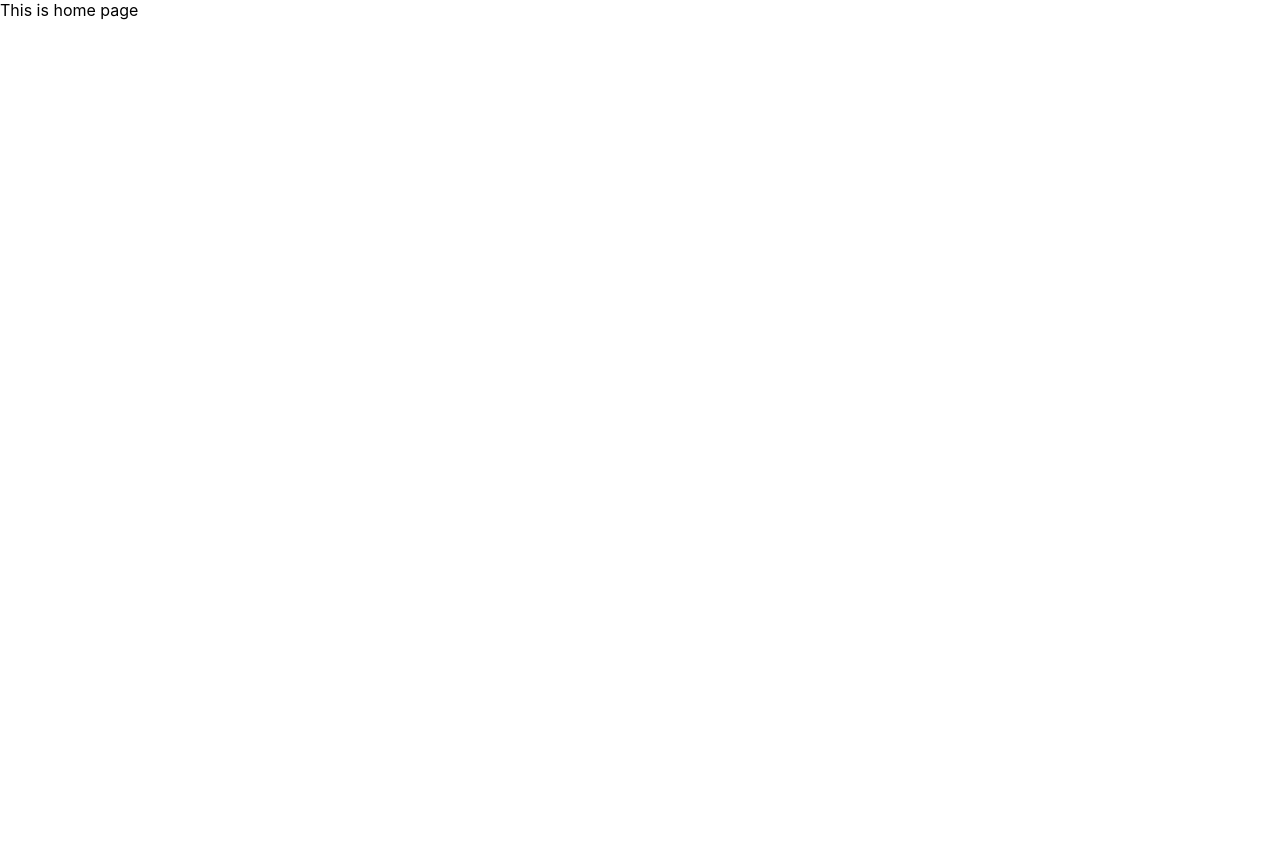
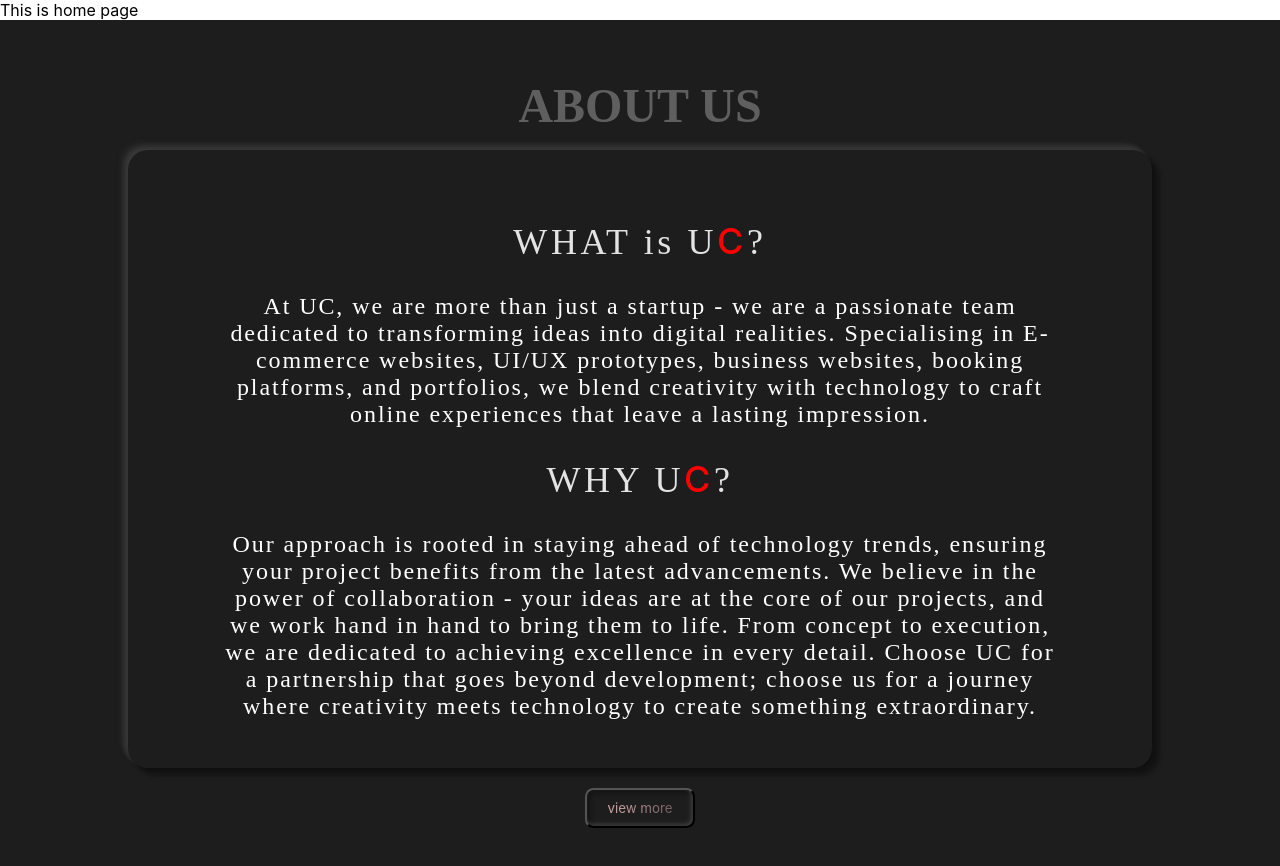
Before and after one commit to UC-Technologies/uc-website, a React (Vite) app: page / in a window 1280 px wide. Before the commit the page ends 800 px from the top, so only its background shows below. Built offline with nearby package versions, Linux system fonts and the light colour scheme.

Commit message:
added about us page

```diff
--- a/package.json
+++ b/package.json
@@ -25,7 +25,9 @@
     "react-icons": "^4.12.0",
     "react-query": "^3.39.3",
     "react-router-dom": "^6.16.0",
+    "react-slick": "^0.30.1",
     "react-top-loading-bar": "^2.3.1",
+    "slick-carousel": "^1.8.1",
     "sonner": "^1.3.1",
     "swiper": "^11.0.5",
     "vite": "^4.4.9"
--- /dev/null
+++ b/src/Pages/About/About.jsx
@@ -0,0 +1,52 @@
+import React, { useState } from "react";
+import styles from "./about.module.scss";
+
+const About = () => {
+  const [showTestimonials, setShowTestimonials] = useState(false);
+
+  return (
+    <div className={styles.mainContainer}>
+      <div className={styles.header}>ABOUT US</div>
+      <div className={styles.content}>
+        {/* <div className={styles.header}>ABOUT US</div> */}
+        <div className={styles.title}>
+          WHAT is U<span>C</span>?
+        </div>
+        <div className={styles.paragraph}>
+          At UC, we are more than just a startup - we are a passionate team dedicated to
+          transforming ideas into digital realities. Specialising in E-commerce websites,
+          UI/UX prototypes, business websites, booking platforms, and portfolios, we blend
+          creativity with technology to craft online experiences that leave a lasting
+          impression.
+        </div>
+        <div className={styles.subHeader}>
+          WHY U<span>C</span>?
+        </div>
+        <div className={styles.paragraph}>
+          Our approach is rooted in staying ahead of technology trends, ensuring your
+          project benefits from the latest advancements. We believe in the power of
+          collaboration - your ideas are at the core of our projects, and we work hand in
+          hand to bring them to life. From concept to execution, we are dedicated to
+          achieving excellence in every detail. Choose UC for a partnership that goes
+          beyond development; choose us for a journey where creativity meets technology to
+          create something extraordinary.
+        </div>
+      </div>
+      {/* <div className={styles.testimonialsSection1}> */}
+      {showTestimonials && (
+        <div className={styles.testimonialsSection1}>
+          <section className={styles.testimonialsSection}>
+            <div className={styles.Testi}>Testimonials</div>
+          </section>
+        </div>
+      )}
+      <div className={styles.viewLessButton}>
+        <button onClick={() => setShowTestimonials(!showTestimonials)}>
+          {showTestimonials ? "view less" : "view more"}
+        </button>
+      </div>
+    </div>
+  );
+};
+
+export default About;
--- /dev/null
+++ b/src/Pages/About/About.module.scss
@@ -0,0 +1,211 @@
+.mainContainer {
+  display: flex;
+  flex-direction: column;
+  justify-content: center;
+  align-items: center;
+  background: #1d1d1d;
+  padding-top: 50px; // Give space for the fixed navbar
+}
+.content {
+  display: flex;
+  flex-direction: column;
+  align-items: center;
+  padding: 1.5rem;
+  width: 80%;
+  gap: 1.5rem;
+  padding-bottom: 3rem;
+  border-radius: 1.25rem;
+  background: #1d1d1d;
+  box-shadow:
+    8px 8px 4px 0px rgba(0, 0, 0, 0.25),
+    4px 4px 4px 0px rgba(0, 0, 0, 0.25),
+    -8px -8px 4px 0px rgba(60, 60, 60, 0.25),
+    -4px -4px 4px 0px rgba(126, 126, 126, 0.25);
+}
+span {
+  color: red;
+}
+
+.header {
+  color: #605f5f;
+  text-align: center;
+  font-family: "Josefin Sans";
+  font-size: 3rem;
+  font-style: normal;
+  font-weight: 700;
+  line-height: 150%;
+  margin-bottom: 0.5rem;
+  @media (max-width: 700px) {
+    font-size: 1.75rem;
+  }
+}
+
+.title {
+  color: #e3e3e3;
+  margin-top: 2.5rem;
+  text-align: center;
+  font-family: "Josefin Sans";
+  font-size: 2.25rem;
+  font-style: normal;
+  font-weight: 500;
+  line-height: 150%; /* 3.375rem */
+  letter-spacing: 0.225rem;
+
+  @media (max-width: 700px) {
+    font-size: 1.25rem;
+  }
+}
+.subHeader {
+  color: #e3e3e3;
+
+  text-align: center;
+  font-family: "Josefin Sans";
+  font-size: 2.25rem;
+  font-style: normal;
+  font-weight: 500;
+  line-height: 150%; /* 3.375rem */
+  letter-spacing: 0.225rem;
+  @media (max-width: 700px) {
+    font-size: 1.25rem;
+  }
+}
+
+.paragraph {
+  color: #fff;
+  text-align: center;
+  font-family: "Josefin Sans";
+  font-size: 1.5rem;
+  font-style: normal;
+  font-weight: 500;
+  // line-height: 150%;
+  letter-spacing: 0.12rem;
+  padding-right: 4rem;
+  padding-left: 4rem;
+}
+
+.testimonialsSection {
+  width: 100%;
+}
+.testimonialsSection1 {
+  width: 80%;
+  margin-top: 2rem;
+  display: flex;
+  flex-direction: column;
+  align-items: center;
+  text-align: center;
+  padding: 3rem;
+  justify-content: space-between;
+  border-radius: 1.875rem;
+  background: #494949;
+  box-shadow:
+    -4px -4px 2px 0px rgba(132, 132, 132, 0.25) inset,
+    0px 4px 4px 0px rgba(215, 215, 215, 0.25) inset;
+}
+@media (min-width: 950px) {
+  .testimonialsSection {
+    width: 50rem;
+  }
+}
+.viewLessButton {
+  text-align: center;
+  margin-top: 20px;
+  width: 16.25rem;
+  height: 4.875rem;
+}
+
+.viewLessButton button {
+  background: linear-gradient(90deg, #f3c1c1 0%, rgba(232, 169, 169, 0) 132.4%);
+  background-clip: text;
+  -webkit-background-clip: text;
+  -webkit-text-fill-color: transparent;
+  padding: 10px 20px;
+  margin-bottom: 1rem;
+  border-radius: 0.52888rem;
+  box-shadow:
+    -3.385px -3.385px 5.077px 0px rgba(74, 74, 74, 0.25) inset,
+    -1.692px -1.692px 3.385px 0px rgba(139, 139, 139, 0.25) inset,
+    3.385px 3.385px 5.077px 0px rgba(0, 0, 0, 0.25) inset,
+    1.692px 1.692px 3.385px 0px rgba(33, 32, 32, 0.25) inset;
+}
+
+.testimonialSlider {
+  padding: 20px 0;
+
+  .slick-list,
+  .slick-slider,
+  .slick-track {
+    position: relative;
+  }
+
+  .slick-slide {
+    display: flex !important;
+    justify-content: center;
+    align-items: center;
+    margin: 0 10px;
+    transition: transform 0.5s ease;
+
+    & > div {
+      flex: 1;
+      display: flex !important;
+      justify-content: center;
+      align-items: center;
+    }
+  }
+
+  .slick-dots {
+    bottom: -25px;
+    li {
+      margin: 0;
+    }
+    button:before {
+      font-size: 12px;
+      color: white;
+      opacity: 1;
+    }
+    .slick-active button:before {
+      color: white;
+      opacity: 1;
+    }
+  }
+
+  .testimonial {
+    color: white;
+    padding: 1rem;
+    // text-align: center;
+    // border-radius: 4px;
+    // max-width: 100%;
+    max-width: calc(95% - 10px);
+    // margin: auto;
+    border-radius: 1.875rem;
+    background: #494949;
+
+    box-shadow:
+      -4px -4px 2px 0px rgba(132, 132, 132, 0.25) inset,
+      0px 4px 4px 0px rgba(215, 215, 215, 0.25) inset;
+  }
+}
+.Testi {
+  color: #fff;
+
+  font-family: "Josefin Sans";
+  font-size: 2.25rem;
+  font-style: normal;
+  font-weight: 500;
+  line-height: 150%; /* 3.375rem */
+  letter-spacing: 0.09719rem;
+  @media (max-width: 600px) {
+    font-size: 1.5rem;
+    padding-top: 0.5rem;
+  }
+}
+.testimonialText {
+  color: #fff;
+
+  text-align: center;
+  font-family: "Josefin Sans";
+  font-size: 1.5rem;
+  font-style: normal;
+  font-weight: 500;
+  line-height: 150%; /* 2.25rem */
+  letter-spacing: 0.12rem;
+}
--- a/src/main.jsx
+++ b/src/main.jsx
@@ -1,10 +1,12 @@
-import React from 'react'
-import ReactDOM from 'react-dom/client'
-import App from './App.jsx'
-import './index.scss'
+import React from "react";
+import ReactDOM from "react-dom/client";
+import App from "./App.jsx";
+import "./index.scss";
+import About from "./Pages/About/About.jsx";
 
-ReactDOM.createRoot(document.getElementById('root')).render(
+ReactDOM.createRoot(document.getElementById("root")).render(
   <React.StrictMode>
     <App />
-  </React.StrictMode>,
-)
+    <About />
+  </React.StrictMode>
+);
```
Also changed, not shown: src/Components/Sliider.jsx (added), 2 other files (tests, documents, lock files or other folders).
